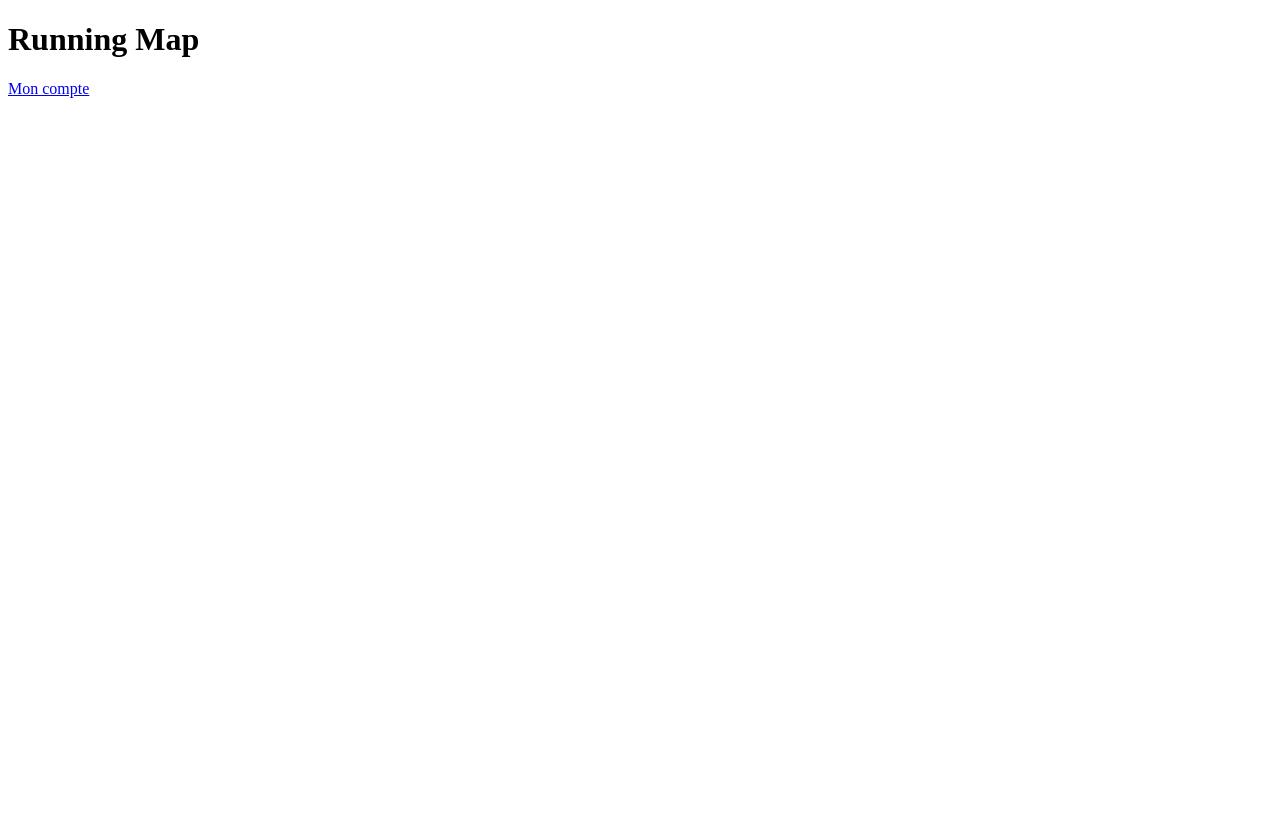
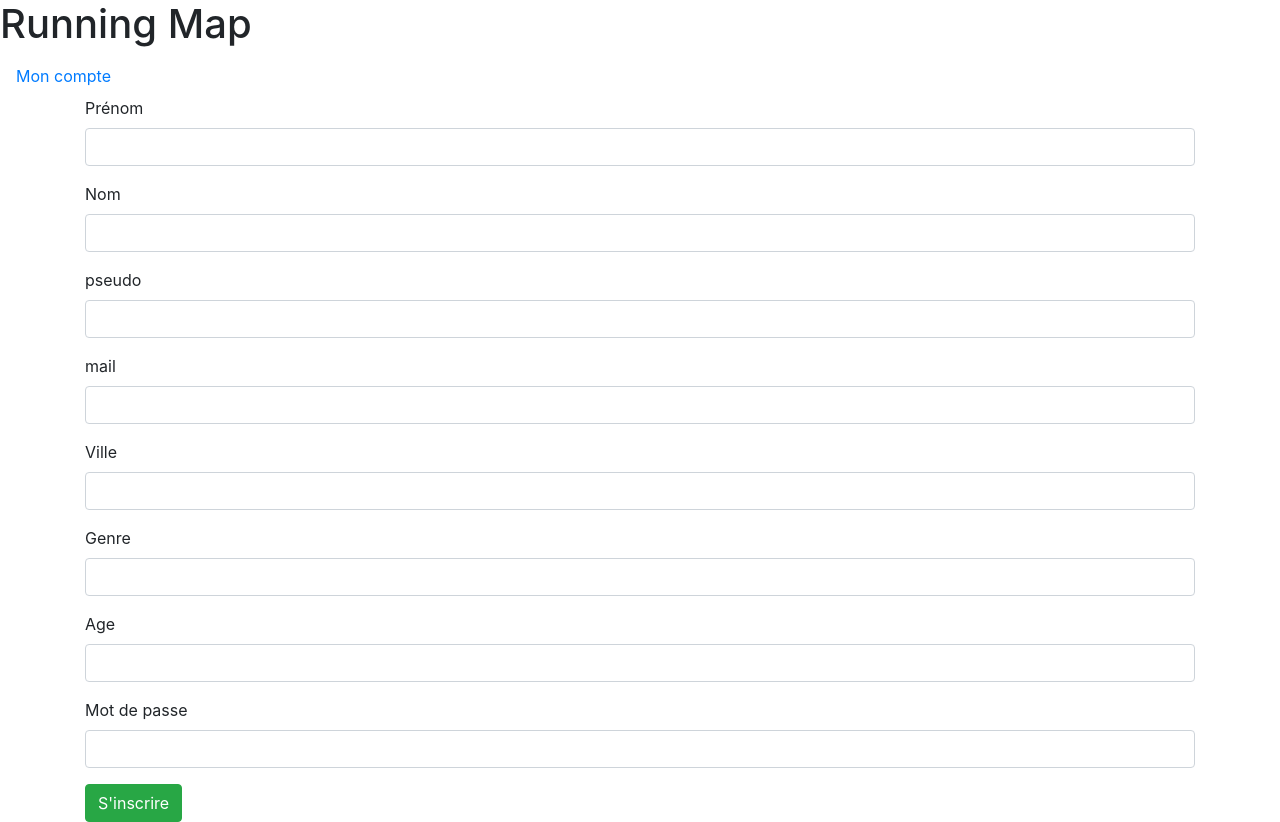
Before and after one commit to caroline-ctrl/runningMap_angular, an Angular app in the folder runningMap/: page /create in a window 1280 px wide. Before the commit this address led to /. Before the commit the page ends 800 px from the top, so only its background shows below. Built offline with nearby package versions, Linux system fonts and the light colour scheme.

Commit message:
implement create + test ok

```diff
--- a/runningMap/src/app/app-routing.module.ts
+++ b/runningMap/src/app/app-routing.module.ts
@@ -2,10 +2,12 @@ import { NgModule } from '@angular/core';
 import { Routes, RouterModule } from '@angular/router';
 import { UserComponent } from './user/user.component';
 import { UserDetailComponent } from './user/user-detail/user-detail.component';
+import { UserCreateComponent } from './user/user-create/user-create.component';
 
 
 const routes: Routes = [
   { path: 'user/:id', component: UserDetailComponent },
+  { path: 'create', component: UserCreateComponent},
   { path: 'users', component: UserComponent}
 ];
 
--- a/runningMap/src/app/app.module.ts
+++ b/runningMap/src/app/app.module.ts
@@ -7,12 +7,14 @@ import { AppRoutingModule } from './app-routing.module';
 import { AppComponent } from './app.component';
 import { UserComponent } from './user/user.component';
 import { UserDetailComponent } from './user/user-detail/user-detail.component';
+import { UserCreateComponent } from './user/user-create/user-create.component';
 
 @NgModule({
   declarations: [
     AppComponent,
     UserComponent,
     UserDetailComponent,
+    UserCreateComponent,
   ],
   imports: [
     BrowserModule,
--- /dev/null
+++ b/runningMap/src/app/user/user-create/user-create.component.html
@@ -0,0 +1,45 @@
+<div class="container">
+
+  <div class="submit-form">
+
+    <div class="form-group">
+      <label for="firstname">Prénom</label>
+      <input type="text" class="form-control" id="firstname" required name="firstname" [(ngModel)]="user.firstname">
+    </div>
+    <div class="form-group">
+      <label for="lastname">Nom</label>
+      <input type="text" class="form-control" id="lastname" required name="lastname" [(ngModel)]="user.lastname">
+    </div>
+    <div class="form-group">
+      <label for="pseudo">pseudo</label>
+      <input type="text" class="form-control" id="pseudo" required name="pseudo" [(ngModel)]="user.pseudo">
+    </div>
+    <div class="form-group">
+      <label for="mail">mail</label>
+      <input type="email" class="form-control" id="mail" required name="mail" [(ngModel)]="user.mail">
+    </div>
+    <div class="form-group">
+      <label for="city">Ville</label>
+      <input type="text" class="form-control" id="city" required name="city" [(ngModel)]="user.city">
+    </div>
+    <div class="form-group">
+      <label for="gender">Genre</label>
+      <input type="text" class="form-control" id="gender" required name="gender" [(ngModel)]="user.gender">
+    </div>
+    <div class="form-group">
+      <label for="age">Age</label>
+      <input type="text" class="form-control" id="age" required name="age" [(ngModel)]="user.age">
+    </div>
+    <div class="form-group">
+      <label for="password">Mot de passe</label>
+      <input type="text" class="form-control" id="password" required name="password" [(ngModel)]="user.password">
+    </div>
+    <!-- <div class="form-group">
+      <label for="age">Confirmer mot de passe</label>
+      <input type="text" class="form-control" id="age" required name="age" [(ngModel)]="user.age">
+    </div> -->
+
+    <button (click)="createUser()" class="btn btn-success">S'inscrire</button>
+
+  </div>
+</div>
--- /dev/null
+++ b/runningMap/src/app/user/user-create/user-create.component.ts
@@ -0,0 +1,51 @@
+import { Component, OnInit } from '@angular/core';
+import { UserService } from '../user.service';
+import { ActivatedRoute } from '@angular/router';
+import { User } from '../user.model';
+
+@Component({
+  selector: 'app-user-create',
+  templateUrl: './user-create.component.html',
+  styleUrls: ['./user-create.component.css']
+})
+export class UserCreateComponent implements OnInit {
+
+   user: User = {
+    firstname: '',
+    lastname: '',
+    pseudo: '',
+    mail: '',
+    city: '',
+    gender: '',
+    age: null,
+    password: '',
+    is_active: true
+  }
+
+  constructor(private userService: UserService, private route: ActivatedRoute) { }
+
+  ngOnInit(): void {
+
+  }
+
+  createUser() {
+    const data = {
+      firstname: this.user.firstname,
+      lastname: this.user.lastname,
+      pseudo: this.user.pseudo,
+      mail: this.user.mail,
+      city: this.user.city,
+      gender: this.user.gender,
+      age: this.user.age,
+      password: this.user.password,
+      is_active: this.user.is_active
+    };
+
+    this.userService.createUser(data).subscribe(result => {
+      console.log(result);
+    }, err => {
+      console.log(err);
+    });
+  }
+
+}
--- a/runningMap/src/app/user/user.model.ts
+++ b/runningMap/src/app/user/user.model.ts
@@ -8,7 +8,6 @@ export class User {
         public gender: string,
         public age: number,
         public password: string,
-        public is_active: string,
-        public token: string
+        public is_active: boolean,
     ){}
 }
--- a/runningMap/src/index.html
+++ b/runningMap/src/index.html
@@ -6,6 +6,7 @@
   <base href="/">
   <meta name="viewport" content="width=device-width, initial-scale=1">
   <link rel="icon" type="image/x-icon" href="favicon.ico">
+  <link href="https://stackpath.bootstrapcdn.com/bootstrap/4.5.0/css/bootstrap.min.css" rel="stylesheet" integrity="sha384-9aIt2nRpC12Uk9gS9baDl411NQApFmC26EwAOH8WgZl5MYYxFfc+NcPb1dKGj7Sk" crossorigin="anonymous">
 </head>
 <body>
   <app-root></app-root>
```
Also changed, not shown: runningMap/src/app/user/user-create/user-create.component.css (added), 1 other file (tests, documents, lock files or other folders).
